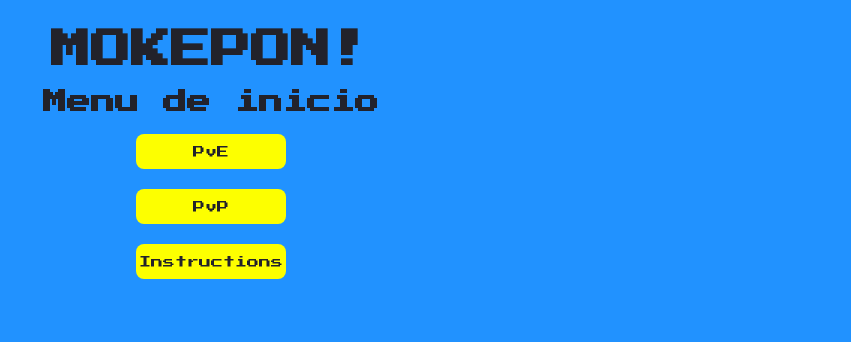
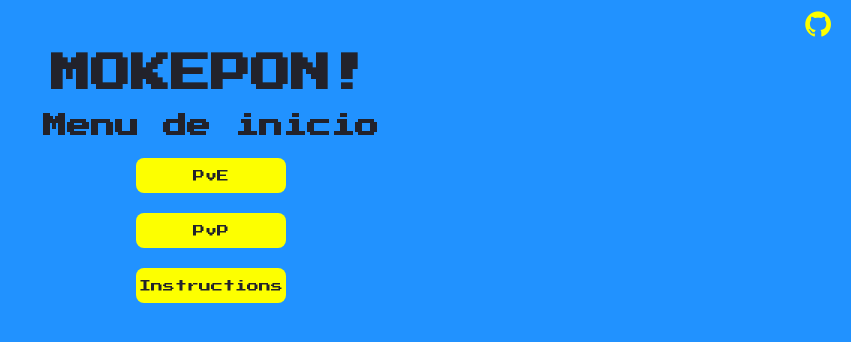
Before and after one commit to JuanCamiloGomezAlvarez/mokepon, a website: page public/index.html in a window 1280 px wide. Shown: the whole page, without its empty margins (429-1280 px from the left). Drawn offline with Linux system fonts and the light colour scheme; some packages are replaced by stand-ins of ours; a script that the page names is missing.

Commit message:
añadiendo link del repositorio

```diff
--- a/package.json
+++ b/package.json
@@ -4,6 +4,7 @@
   "description": "",
   "main": "index.js",
   "scripts": {
+    "type": "module",
     "test": "echo \"Error: no test specified\" && exit 1"
   },
   "repository": {
@@ -19,5 +20,6 @@
   "dependencies": {
     "cors": "^2.8.5",
     "express": "^4.18.2"
+
   }
 }
--- a/public/index.html
+++ b/public/index.html
@@ -5,10 +5,18 @@
     <meta http-equiv="X-UA-Compatible" content="IE=edge">
     <meta name="viewport" content="width=device-width, initial-scale=1.0">
     <link rel="stylesheet" href="main.css">
+    <link rel="stylesheet" href="https://cdnjs.cloudflare.com/ajax/libs/font-awesome/4.7.0/css/font-awesome.min.css">
     <title>Mokepon</title>
 </head>
 
 <body>
+
+    <header>
+        <nav class="icon-bar">
+            <a href="https://github.com/JuanCamiloGomezAlvarez"><i class="fa fa-github"></i></a>
+        </nav>
+    </header>
+
     <h1 class="title">MOKEPON!</h1>
 
     <section id="menuInicio" class="section-inicio">
--- a/public/main.css
+++ b/public/main.css
@@ -14,6 +14,23 @@ body{
     flex-direction: column;
     text-align: center;
     background-color: #2192FF;
+}
+
+.icon-bar{
+    width: 100%;
+    display: flex;
+    justify-content: right;
+}
+
+.icon-bar a {
+    text-align: center;
+    padding: 5px;
+    margin-right: 15px;
+    font-size: 30px;
+}
+
+.fa-github:before {
+    color: #FDFF00  ;
 }
 
 .iniciar-juego{
@@ -33,7 +50,7 @@ body{
 }
 
 .title{
-    margin-top: 30px;
+    margin-top: 10px;
     font-size: 40px;
 }
 
```
Also changed, not shown: README.md.
